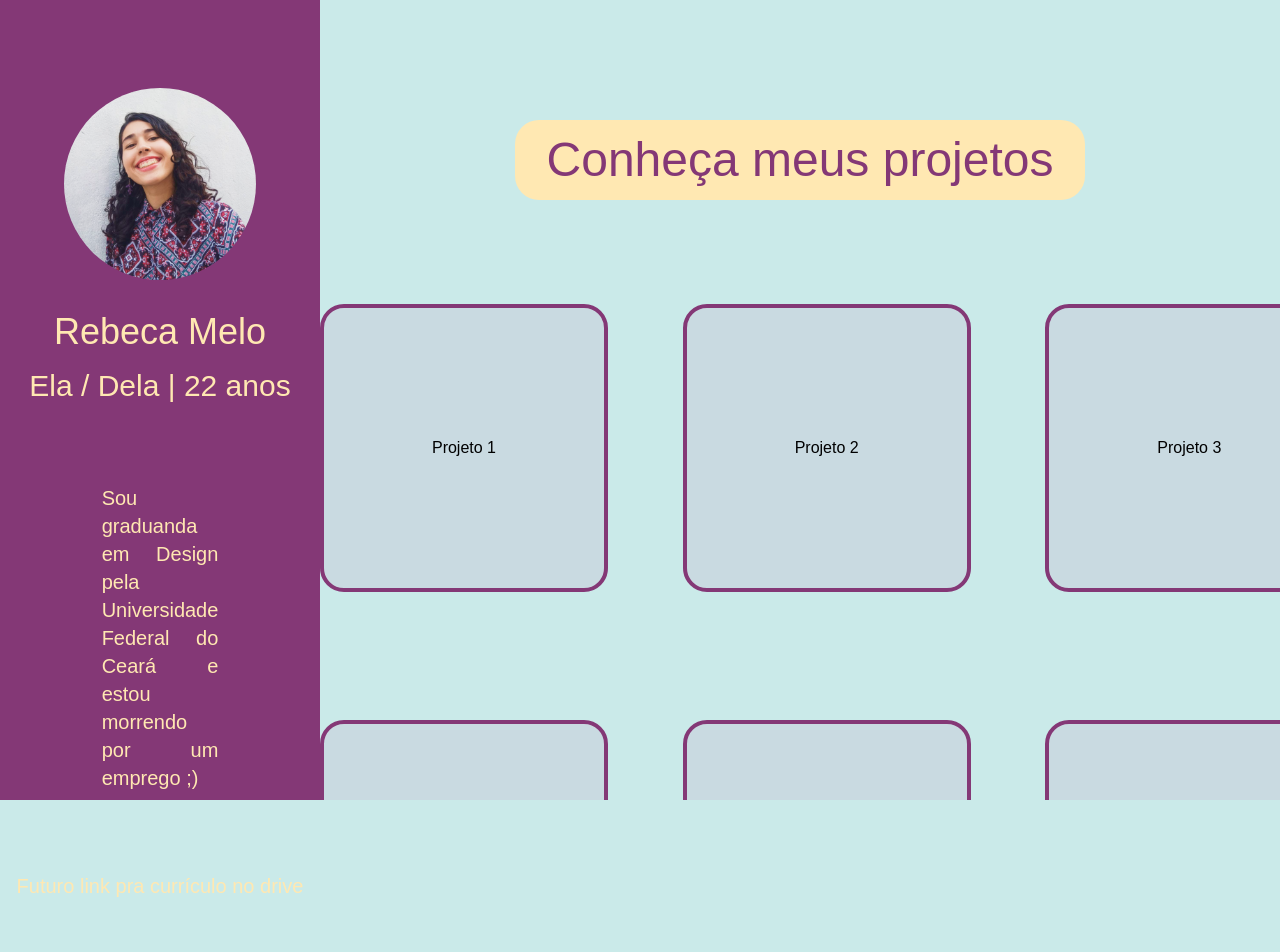
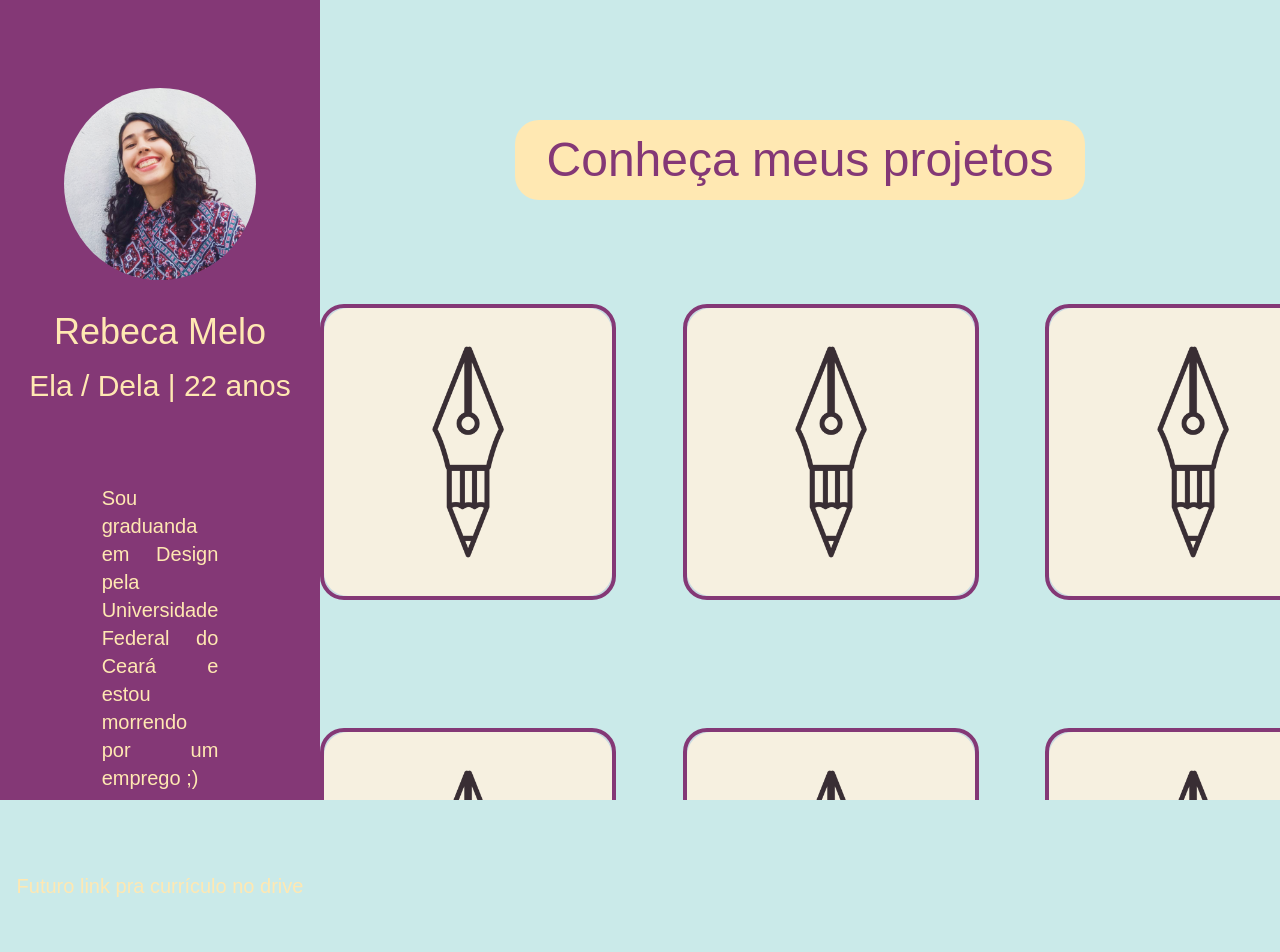
Before and after one commit to Sara-MF/rebeca-melo, a Next.js app: page / in a window 1280 px wide. Shown: the top 952 px of the page. Built offline with nearby package versions, Linux system fonts and the light colour scheme; a web font is replaced by a local one.

Commit message:
Changing project component style and adding a picture. Adding a link to project component. Adjusting project page

```diff
--- a/app/components/Project.jsx
+++ b/app/components/Project.jsx
@@ -1,7 +1,36 @@
-export default function Project({ name }) {
+import Image from "next/image"
+import Link from "next/link"
+
+export default function Project({ name, link }) {
     return (
-        <div className="project">
-            {name}
-        </div>
+        <main>
+
+            <div className="group w-fit h-fit grid place-content-evenly rounded-3xl border-4 border-grape bg-stone hover:border-2 hover:scale-125 z-0 hover:z-10 duration-1000">
+
+                <div className="grid group-hover:m-4 duration-1000">
+
+                    <div className="h-72 w-72 relative rounded-3xl border-grape">
+                        <Link href={link}>
+                            <Image
+                                src="/projeto-design.jpg"
+                                alt="My picture"
+                                layout="fill"
+                                objectFit="cover"
+                                className="rounded-3xl"
+                            />
+                        </Link>
+                    </div>
+
+                    <div className="h-0 scale-0 group-hover:h-4 group-hover:scale-100 group-hover:mt-4 duration-1000">
+                        <h4 className="text-center text-black font-medium text-xl -mt-2 opacity-0 group-hover:opacity-100 group-hover:delay-300 duration-300">{name}</h4>
+                    </div>
+
+
+                </div>
+
+
+            </div>
+
+        </main>
     )
 }
--- a/app/page.jsx
+++ b/app/page.jsx
@@ -9,13 +9,13 @@ export default function Home() {
             </div>
 
             <div className="projects">
-                <Project name="Projeto 1" />
-                <Project name="Projeto 2" />
-                <Project name="Projeto 3" />
-                <Project name="Projeto 4" />
-                <Project name="Projeto 5" />
-                <Project name="Projeto 6" />
-                <Project name="Projeto 7" />
+                <Project name="Projeto 1" link={"/projeto1"} />
+                <Project name="Projeto 2" link={"/projeto1"} />
+                <Project name="Projeto 3" link={"/projeto1"} />
+                <Project name="Projeto 4" link={"/projeto1"} />
+                <Project name="Projeto 5" link={"/projeto1"} />
+                <Project name="Projeto 6" link={"/projeto1"} />
+                <Project name="Projeto 7" link={"/projeto1"} />
             </div>
         </main>
     )
--- a/app/projeto1/page.jsx
+++ b/app/projeto1/page.jsx
@@ -6,15 +6,15 @@ export default function Projeto1() {
             <h1>Nome do Projeto 1</h1>
 
             <Image
-                src="/temporary-picture.png"
+                src="/projeto-design.jpg"
                 alt="My picture"
-                width={50}
-                height={50}
+                width={200}
+                height={200}
             />
 
-            <p>Informações pequenas sobre o projeto</p>
+            <p className="text-grape font-medium">Informações pequenas sobre o projeto</p>
 
-            <h6>Lorem ipsum dolor sit amet, consectetur adipiscing elit, sed do eiusmod tempor incididunt ut labore et dolore magna aliqua. Sit amet nulla facilisi morbi tempus iaculis urna id volutpat. Sed arcu non odio euismod. Purus non enim praesent elementum. Velit sed ullamcorper morbi tincidunt ornare massa eget egestas purus. Consectetur adipiscing elit ut aliquam purus sit amet luctus venenatis. Sit amet luctus venenatis lectus magna. Praesent semper feugiat nibh sed. Scelerisque eu ultrices vitae auctor eu augue. Tempor commodo ullamcorper a lacus vestibulum sed arcu non. Dignissim cras tincidunt lobortis feugiat vivamus.</h6>
+            <h4 className="text-grape font-medium text-xl">Lorem ipsum dolor sit amet, consectetur adipiscing elit, sed do eiusmod tempor incididunt ut labore et dolore magna aliqua. Sit amet nulla facilisi morbi tempus iaculis urna id volutpat. Sed arcu non odio euismod. Purus non enim praesent elementum. Velit sed ullamcorper morbi tincidunt ornare massa eget egestas purus. Consectetur adipiscing elit ut aliquam purus sit amet luctus venenatis. Sit amet luctus venenatis lectus magna. Praesent semper feugiat nibh sed. Scelerisque eu ultrices vitae auctor eu augue. Tempor commodo ullamcorper a lacus vestibulum sed arcu non. Dignissim cras tincidunt lobortis feugiat vivamus.</h4>
         </main>
     )
 }
```
Also changed, not shown: public/projeto-design.jpg (added).
